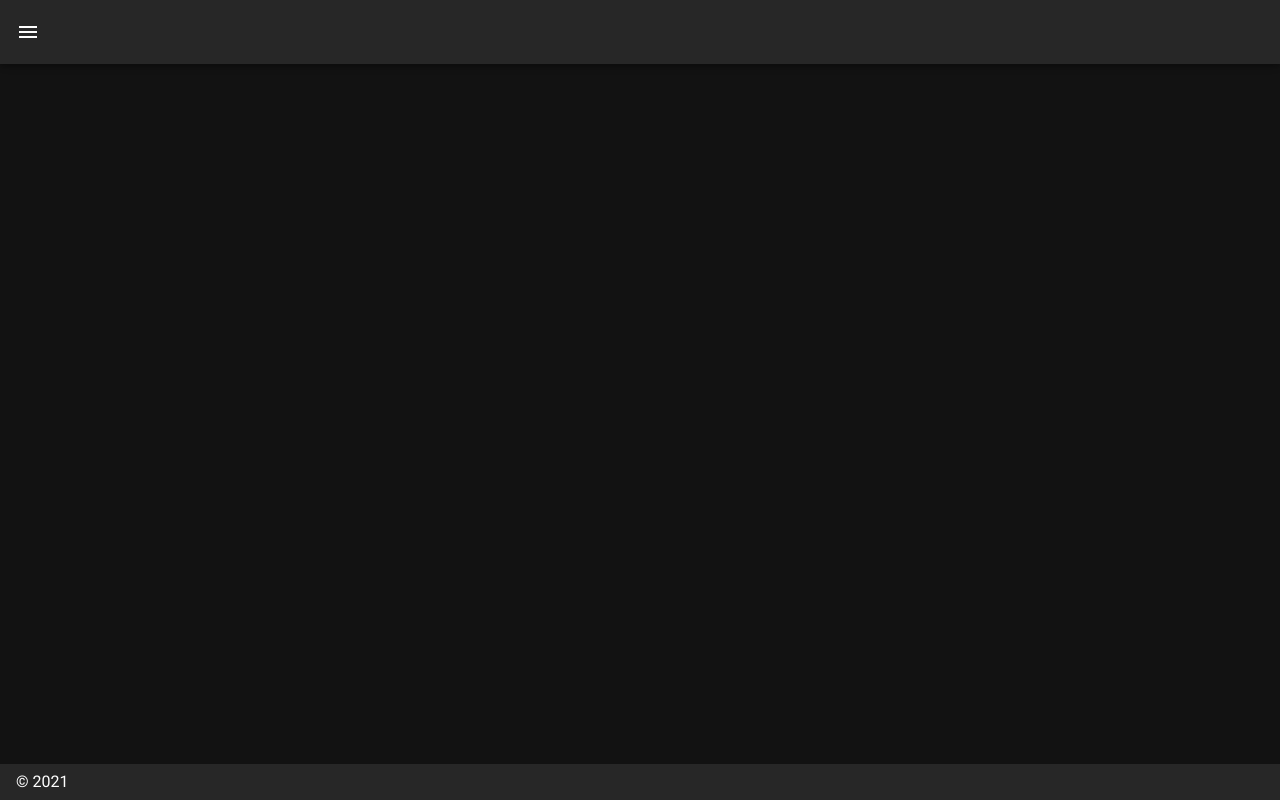
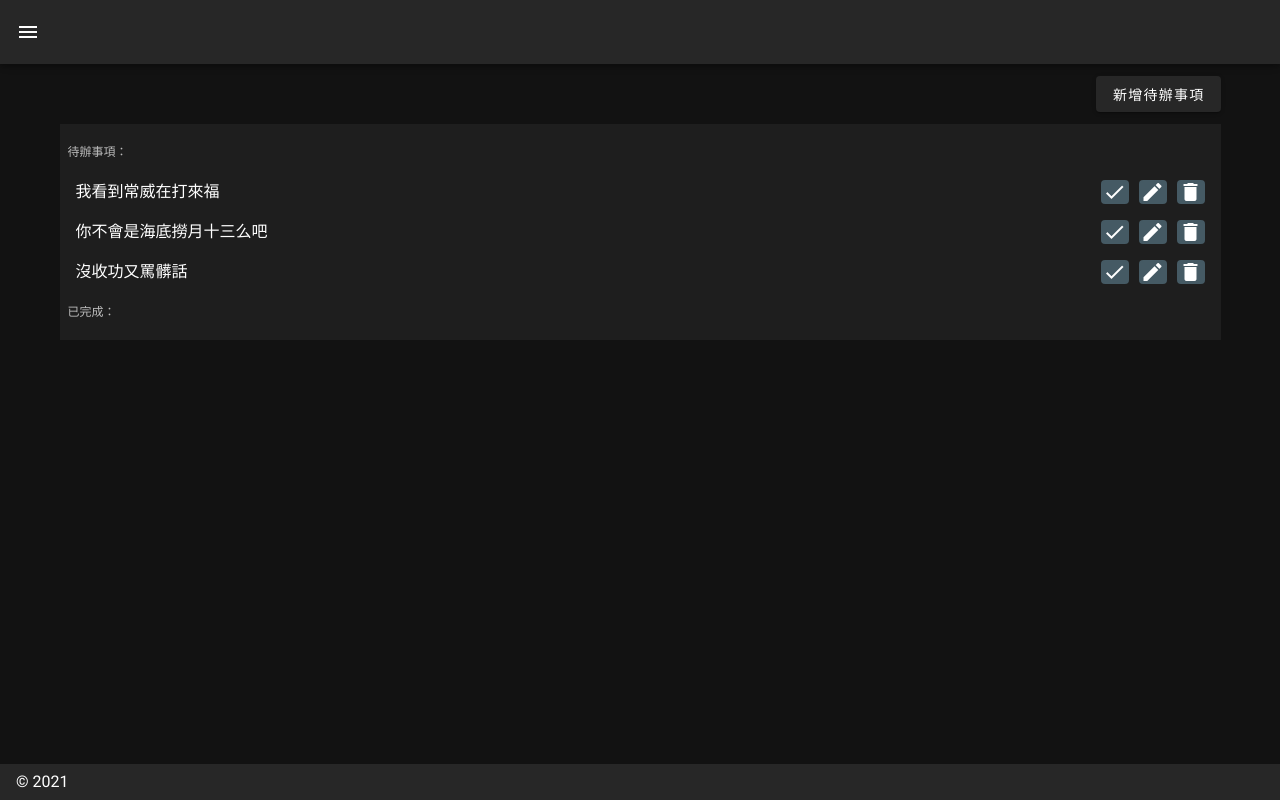
Before and after one commit to ellen9527/games, a Nuxt app: page /list in a window 1280 px wide. Before the commit this address had no page. Built offline with nearby package versions, Linux system fonts and the light colour scheme.

Commit message:
add a feature: to do list

```diff
--- a/layouts/default.vue
+++ b/layouts/default.vue
@@ -111,6 +111,11 @@ export default {
           title: 'Bulls & Cows 猜數字',
           to: '/gameBNC'
         },
+        {
+          icon: 'mdi-chart-bubble',
+          title: 'Todo List',
+          to: '/list'
+        },
       ],
       miniVariant: false,
       right: true,
--- /dev/null
+++ b/pages/list.vue
@@ -0,0 +1,167 @@
+<script>
+export default {
+  name: "List",
+  data() {
+    return {
+      lists: [
+        {
+          text: "我看到常威在打來福",
+          active: false
+        },
+        {
+          text: "你不會是海底撈月十三么吧",
+          active: false
+        },
+        {
+          text: "沒收功又罵髒話",
+          active: false
+        }
+      ],
+      rules: [
+        v => !!v || "待辦事項不可為空白",
+        v => (v || "").length <= 20 || "待辦事項不可輸入多於20個字"
+      ],
+      showNew: false,
+      newText: "",
+      editId: null
+    };
+  },
+  computed: {
+    total() {
+      return this.lists.reduce(
+        (acc, list, key) => {
+          const status = list.active ? "finish" : "todo";
+          acc[status].push({
+            ...list,
+            key
+          });
+          return acc;
+        },
+        {
+          todo: [],
+          finish: []
+        }
+      );
+    },
+    cancelText() {
+      if (this.editId) {
+        return '取消編輯'
+      }
+      return '取消新增'
+    },
+  },
+  methods: {
+    handleNew() {
+      if (!this.$refs.newForm.validate()) {
+        return;
+      }
+
+      if (this.editId) {
+        this._changeLists(this.editId, "text", this.newText);
+      } else {
+        this.lists.push({ text: this.newText, active: false });
+      }
+      this.reset();
+    },
+    handleShowNew(value) {
+      this._showNew(value);
+    },
+    handleCheck(key) {
+      this._changeLists(key, "active", true);
+    },
+    handleEdit(key) {
+      this._showNew(true);
+
+      const { text } = this.lists[key];
+      this.newText = text;
+      this.editId = key;
+    },
+    handleDelete(key) {
+      this.lists.splice(key, 1);
+    },
+    handleReturnLists(key) {
+      this._changeLists(key, "active", false);
+    },
+    _showNew(value = true) {
+      if (!value) {
+        this.reset()
+      }
+      this.showNew = value;
+    },
+    _changeLists(key, property, value) {
+      this.$set(this.lists[key], property, value);
+    },
+    reset() {
+      this.newText = "";
+      this.editId = null;
+      this.$refs.newForm.reset();
+    }
+  }
+};
+</script>
+
+<template>
+  <div class="list">
+    <div class="text-right mb-3">
+      <v-btn v-if="!showNew" @click="handleShowNew(true)">新增待辦事項</v-btn>
+      <v-btn v-if="showNew" @click="handleShowNew(false)">{{ cancelText }}</v-btn>
+    </div>
+    <transition name="fade">
+      <v-form v-if="showNew" ref="newForm" class="d-flex align-center">
+        <v-text-field v-model="newText" label="待辦事項" :rules="rules" />
+        <v-btn @click="handleNew">送出</v-btn>
+      </v-form>
+    </transition>
+    <v-list dense>
+      <v-subheader>待辦事項：</v-subheader>
+      <v-list-item v-for="{ key, text } in total.todo" :key="key">
+        <v-list-item-content>
+          {{ text }}
+        </v-list-item-content>
+        <v-list-item-icon class="list--icon">
+          <v-icon @click="handleCheck(key)">mdi-check</v-icon>
+          <v-icon @click="handleEdit(key)">mdi-pencil</v-icon>
+          <v-icon @click="handleDelete(key)">mdi-delete</v-icon>
+        </v-list-item-icon>
+      </v-list-item>
+
+      <v-subheader>已完成：</v-subheader>
+      <v-list-item v-for="{ key, text } in total.finish" :key="key">
+        <v-list-item-content>
+          {{ text }}
+        </v-list-item-content>
+        <v-list-item-action>
+          <v-btn @click="handleReturnLists(key)">移至待辦事項</v-btn>
+        </v-list-item-action>
+      </v-list-item>
+    </v-list>
+  </div>
+</template>
+
+<style lang="scss">
+.list {
+  .fade-enter-active {
+    transition: all 0.3s;
+  }
+
+  .fade-leave-active {
+    transition: all 0.5s;
+  }
+
+  .fade-enter, .fade-leave-to {
+    opacity: 0;
+  }
+
+  &--icon {
+    button + button {
+      margin-left: 10px;
+    }
+
+    button {
+      padding: 2px;
+      background-color: #455A64;
+      border-radius: 4px;
+    }
+  }
+}
+</style>
```
